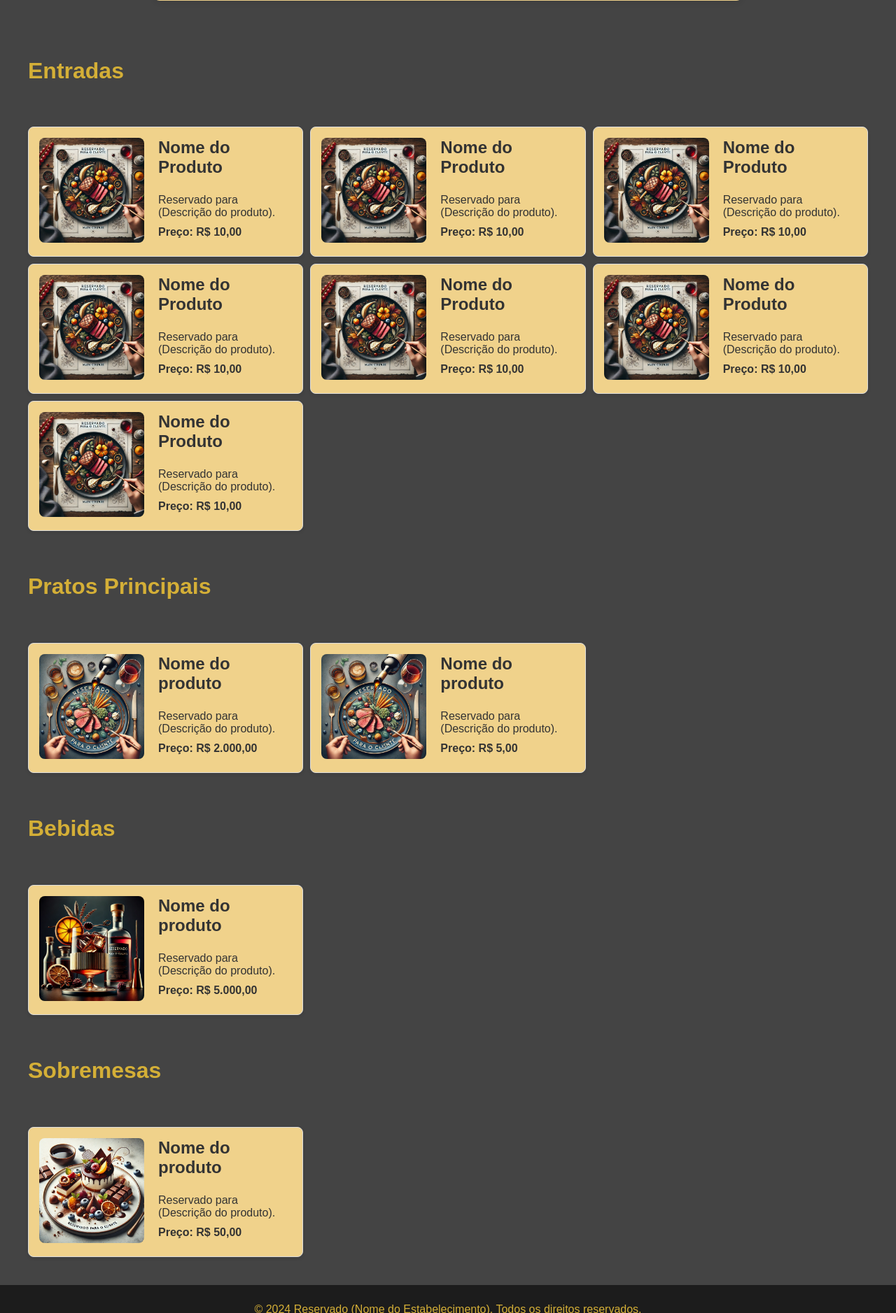
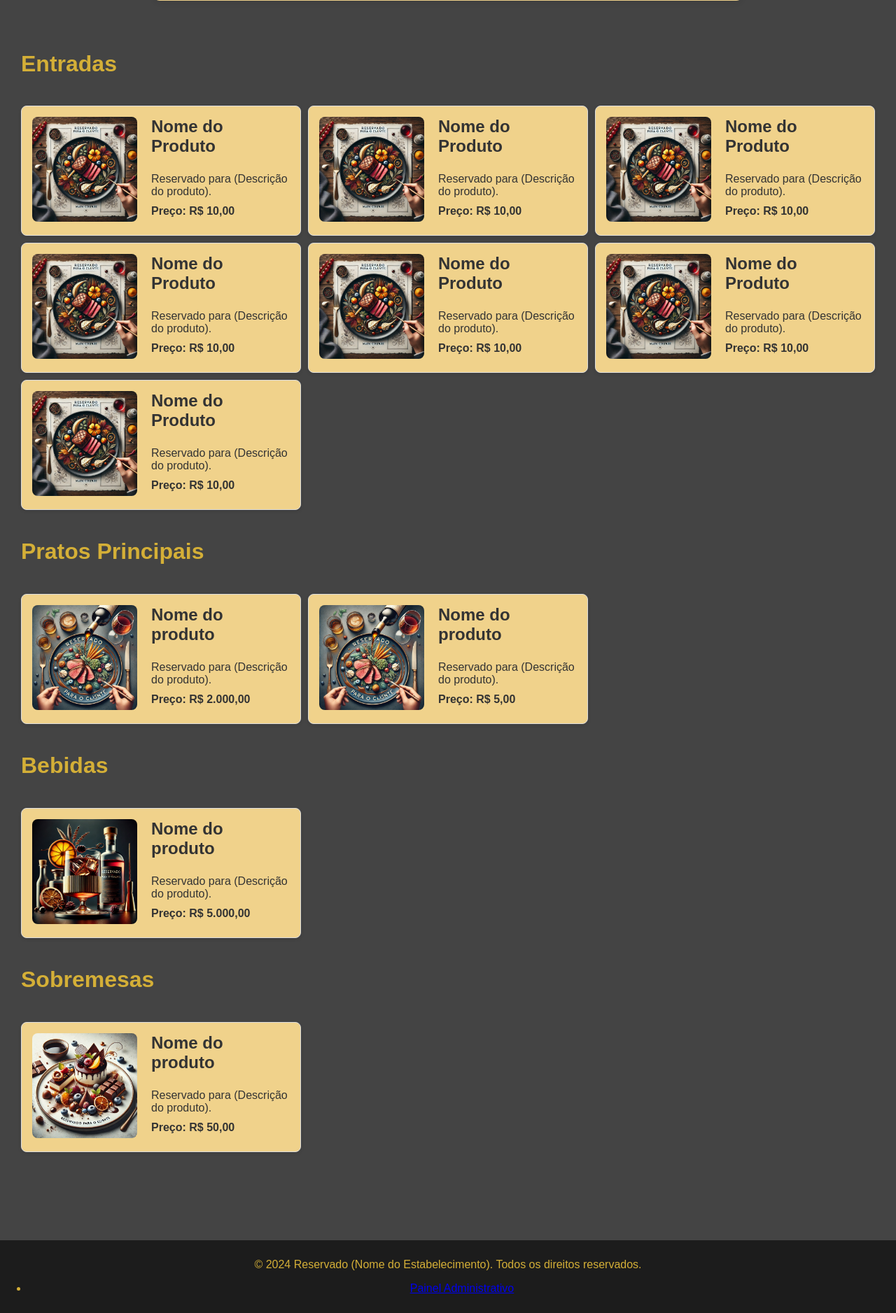
Before and after one commit to thaydionIA/cardapio-SemiDinamico, a PHP site: page / in a window 1280 px wide. Shown: the part 605-2482 px from the top of the page at 70% size. Run offline with PHP 8.4, Linux system fonts and the light colour scheme; data comes from the database, SQL or seed files in the repository.

Commit message:
versão-2.1

```diff
--- a/assets/css/style.css
+++ b/assets/css/style.css
@@ -18,7 +18,7 @@
     padding: 0;
 }
 h1{
-    padding: 20px;
+    padding: 10px;
 }
 
 main {
@@ -119,7 +119,7 @@
     display: grid;
     grid-template-columns: repeat(3, 1fr); /* Máximo de três colunas */
     gap: 10px; /* Espaçamento entre os itens */
-    padding: 20px;
+    padding: 10px ;
 }
 
 /* Produtos */
```
